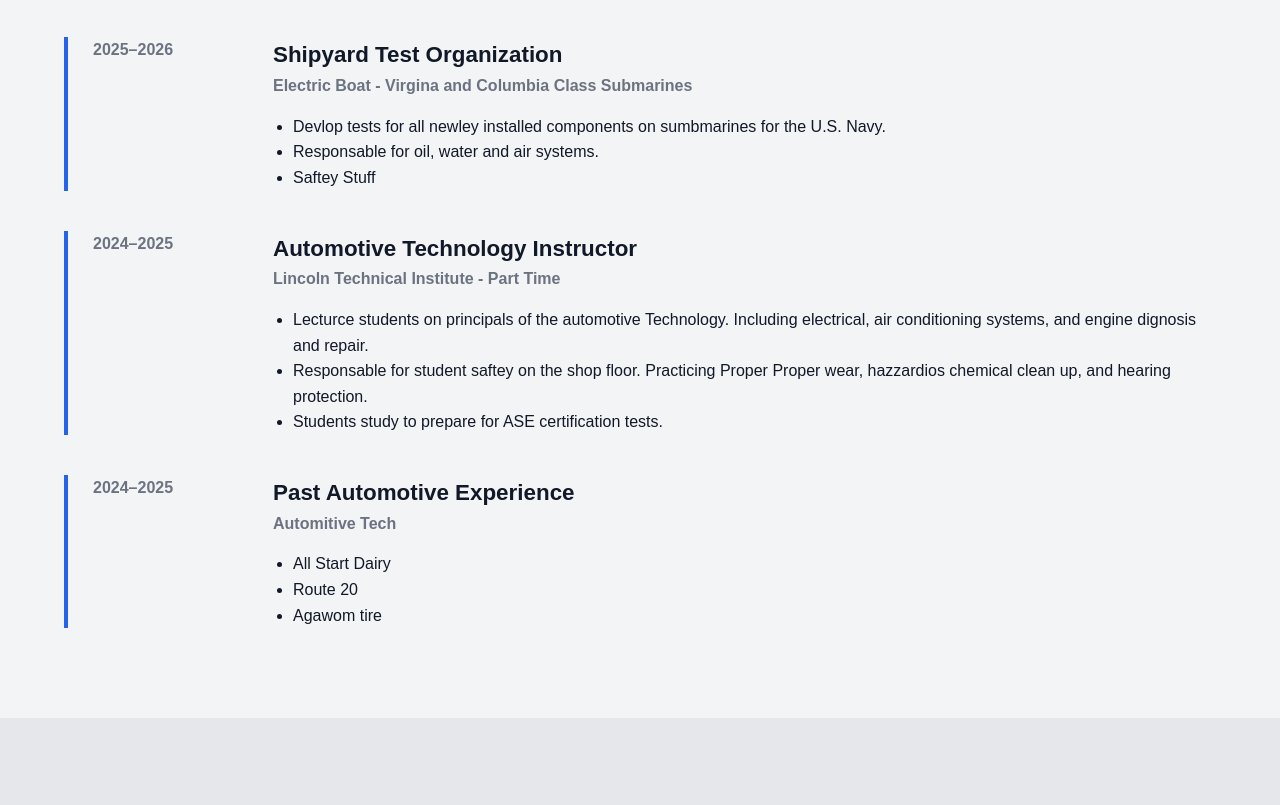
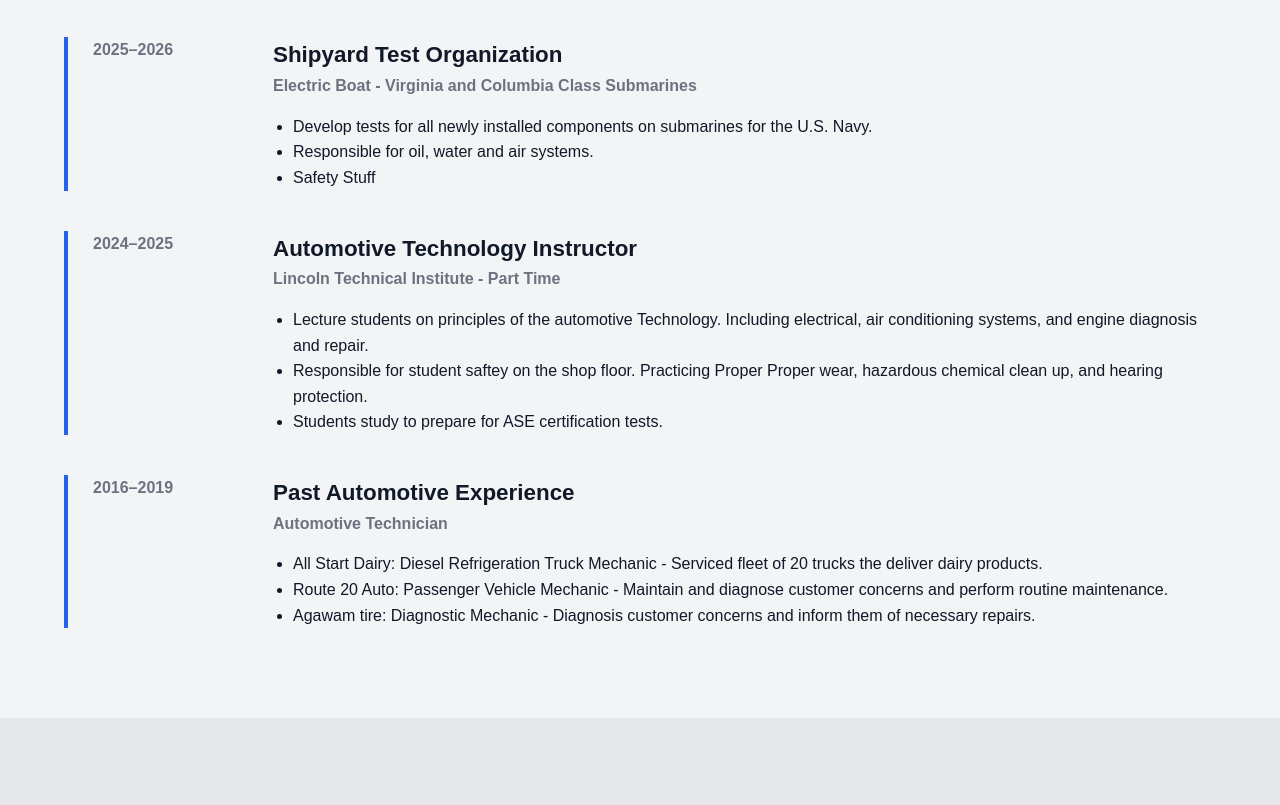
Before and after one commit to daniel-thibeault-99/Website-Resume, a plain HTML site: page index.html in a window 1280 px wide. Shown: the part 3055-3860 px from the top of the page. Drawn offline with Linux system fonts and the light colour scheme.

Commit message:
spelling done

```diff
--- a/index.html
+++ b/index.html
@@ -139,7 +139,7 @@
                         <h3>Flappy-Shooter</h3>
 
                         <p>
-                            Flappybird inspired shooter.
+                            Flappy Bird inspired shooter.
                             Spacebar to Jump, Enter to shoot!
 
                         </p>
@@ -260,7 +260,7 @@
                             </li>
 
                             <li>
-                                Supervised teams up to 6 people to preform sheculed inspections and unscheduled repairs.
+                                Supervised teams up to 6 people to perform scheduled inspections and unscheduled repairs.
                             </li>
                         </ul>
                     </div>
@@ -310,20 +310,20 @@
 
                     <div class="experience-details">
                         <h3>Shipyard Test Organization</h3>
-                        <p class="company-name">Electric Boat - Virgina and Columbia Class Submarines</p>
+                        <p class="company-name">Electric Boat - Virginia and Columbia Class Submarines</p>
 
                         <ul>
                             <li>
-                                Devlop tests for all newley installed components on
-                                sumbmarines for the U.S. Navy.
+                                Develop tests for all newly installed components on
+                                submarines for the U.S. Navy.
                             </li>
                             <li>
-                                Responsable for oil, water and air systems.
+                                Responsible for oil, water and air systems.
 
                             </li>
 
                             <li>
-                                Saftey Stuff
+                                Safety Stuff
                             </li>
                         </ul>
                     </div>
@@ -340,12 +340,12 @@
 
                         <ul>
                             <li>
-                                Lecturce students on principals of the automotive Technology.
-                                Including electrical, air conditioning systems, and engine dignosis and repair.
+                                Lecture students on principles of the automotive Technology.
+                                Including electrical, air conditioning systems, and engine diagnosis and repair.
                             </li>
                             <li>
-                                Responsable for student saftey on the shop floor. Practicing Proper Proper
-                                wear, hazzardios chemical clean up, and hearing protection.
+                                Responsible for student saftey on the shop floor. Practicing Proper Proper
+                                wear, hazardous chemical clean up, and hearing protection.
                             </li>
 
                             <li>
@@ -357,23 +357,26 @@
 
                 <article class="experience-entry">
                     <div class="experience-date">
-                        2024–2025
+                        2016–2019
                     </div>
 
                     <div class="experience-details">
                         <h3>Past Automotive Experience</h3>
-                        <p class="company-name">Automitive Tech</p>
+                        <p class="company-name">Automotive Technician </p>
 
                         <ul>
                             <li>
-                                All Start Dairy
+                                All Start Dairy: Diesel Refrigeration Truck Mechanic - Serviced
+                                fleet of 20 trucks the deliver dairy products.
                             </li>
                             <li>
-                                Route 20
+                                Route 20 Auto: Passenger Vehicle Mechanic - Maintain and diagnose
+                                customer concerns and perform routine maintenance.
                             </li>
 
                             <li>
-                                Agawom tire
+                                Agawam tire: Diagnostic Mechanic - Diagnosis customer concerns
+                                and inform them of necessary repairs.
                             </li>
                         </ul>
                     </div>
```
